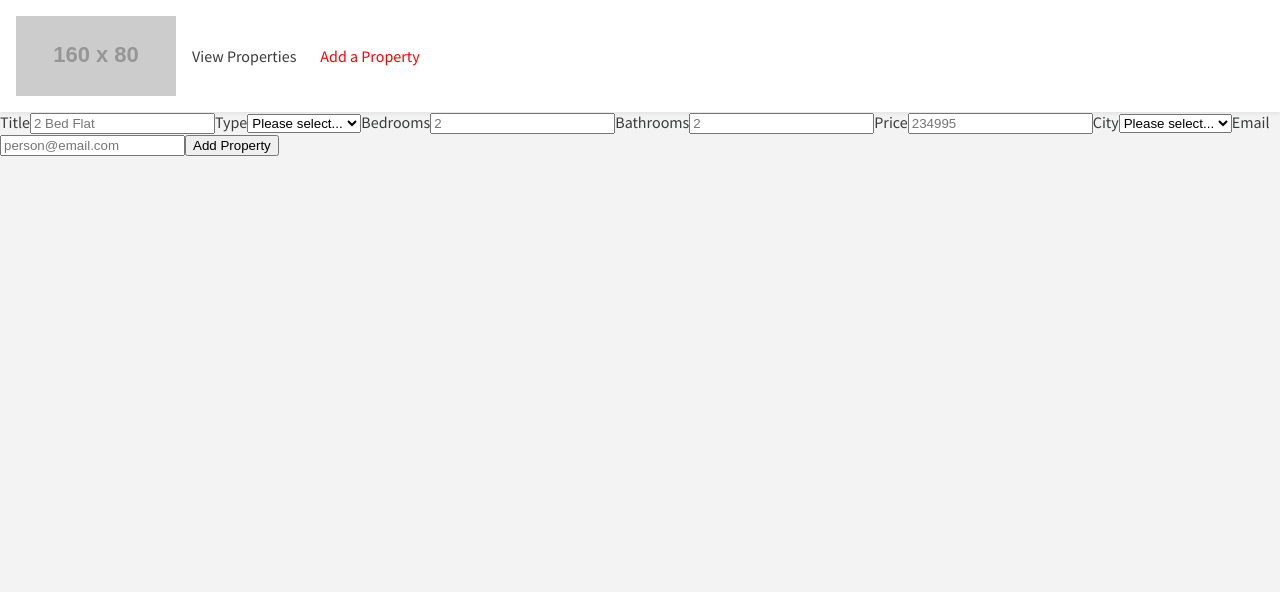
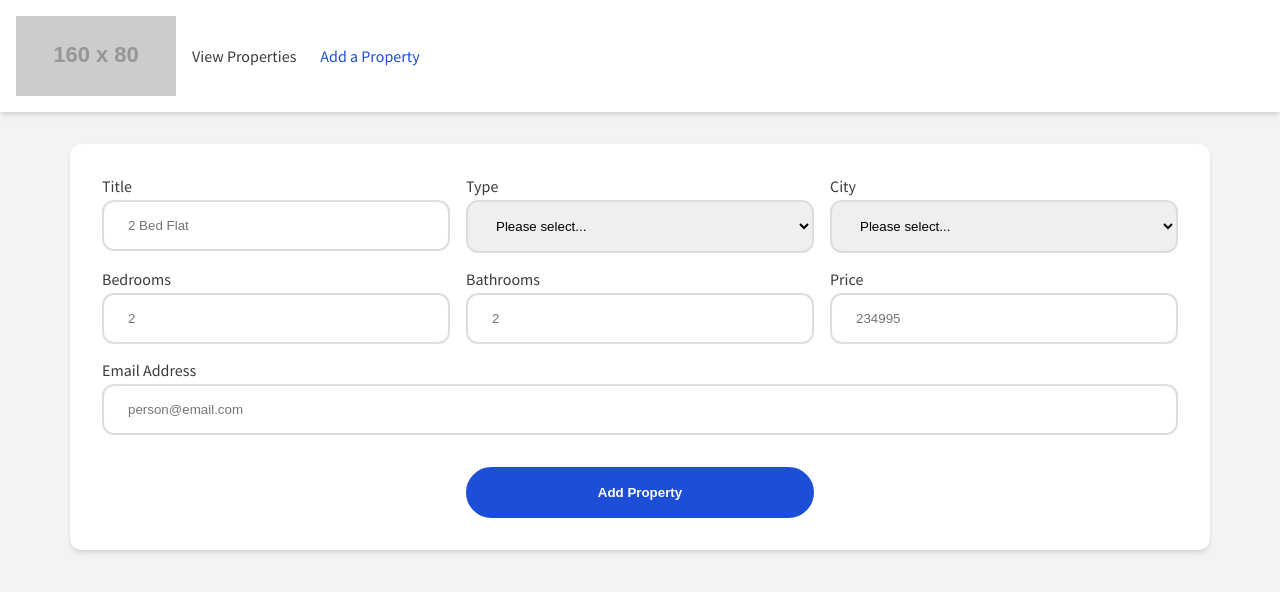
Before and after one commit to invertostew/surreal-estate, a React (Create React App) app: page /add-property in a window 1280 px wide. Shown: the top 592 px of the page. Built offline with nearby package versions, Linux system fonts and the light colour scheme.

Commit message:
feat: add property card component, and update styling

```diff
--- a/src/components/AddProperty.tsx
+++ b/src/components/AddProperty.tsx
@@ -4,15 +4,17 @@ import axios from "axios";
 
 import Alert from "./Alert";
 
+import "../styles/AddProperty.css";
+
 const AddProperty: React.FC = (): JSX.Element => {
   const initialState = {
     fields: {
       title: "",
       type: "",
+      city: "",
       bedrooms: "",
       bathrooms: "",
       price: "",
-      city: "",
       email: "",
     },
     alert: {
@@ -61,7 +63,7 @@ const AddProperty: React.FC = (): JSX.Element => {
       <Alert message={alert.message} success={alert.isSuccess} />
 
       <form className="add-property-form">
-        <label>
+        <label className="add-property-form__label">
           Title
           <input
             className="add-property-form__input"
@@ -71,17 +73,19 @@ const AddProperty: React.FC = (): JSX.Element => {
             placeholder="2 Bed Flat"
             value={fields.title}
             onChange={handleFieldChange}
+            required
           />
         </label>
 
-        <label>
+        <label className="add-property-form__label">
           Type
           <select
-            className="add-propert-form__select"
+            className="add-property-form__select"
             id="type"
             name="type"
             value={fields.type}
             onChange={handleFieldChange}
+            required
           >
             <option value="" disabled defaultValue="">
               Please select...
@@ -95,56 +99,15 @@ const AddProperty: React.FC = (): JSX.Element => {
           </select>
         </label>
 
-        <label>
-          Bedrooms
-          <input
-            className="add-property-form__input"
-            id="bedrooms"
-            name="bedrooms"
-            type="number"
-            min="1"
-            placeholder="2"
-            value={fields.bedrooms}
-            onChange={handleFieldChange}
-          />
-        </label>
-
-        <label>
-          Bathrooms
-          <input
-            className="add-property-form__input"
-            id="bathrooms"
-            name="bathrooms"
-            type="number"
-            min="1"
-            placeholder="2"
-            value={fields.bathrooms}
-            onChange={handleFieldChange}
-          />
-        </label>
-
-        <label>
-          Price
-          <input
-            className="add-property-form__input"
-            id="price"
-            name="price"
-            type="number"
-            min="1"
-            placeholder="234995"
-            value={fields.price}
-            onChange={handleFieldChange}
-          />
-        </label>
-
-        <label>
+        <label className="add-property-form__label">
           City
           <select
-            className="add-propert-form__select"
+            className="add-property-form__select"
             id="city"
             name="city"
             value={fields.city}
             onChange={handleFieldChange}
+            required
           >
             <option value="" disabled defaultValue="">
               Please select...
@@ -156,8 +119,53 @@ const AddProperty: React.FC = (): JSX.Element => {
           </select>
         </label>
 
-        <label>
-          Email
+        <label className="add-property-form__label">
+          Bedrooms
+          <input
+            className="add-property-form__input"
+            id="bedrooms"
+            name="bedrooms"
+            type="number"
+            min="1"
+            placeholder="2"
+            value={fields.bedrooms}
+            onChange={handleFieldChange}
+            required
+          />
+        </label>
+
+        <label className="add-property-form__label">
+          Bathrooms
+          <input
+            className="add-property-form__input"
+            id="bathrooms"
+            name="bathrooms"
+            type="number"
+            min="1"
+            placeholder="2"
+            value={fields.bathrooms}
+            onChange={handleFieldChange}
+            required
+          />
+        </label>
+
+        <label className="add-property-form__label">
+          Price
+          <input
+            className="add-property-form__input"
+            id="price"
+            name="price"
+            type="number"
+            min="1"
+            placeholder="234995"
+            value={fields.price}
+            onChange={handleFieldChange}
+            required
+          />
+        </label>
+
+        <label id="email-label" className="add-property-form__label">
+          Email Address
           <input
             className="add-property-form__input"
             id="email"
@@ -166,10 +174,11 @@ const AddProperty: React.FC = (): JSX.Element => {
             placeholder="person@email.com"
             value={fields.email}
             onChange={handleFieldChange}
+            required
           />
         </label>
 
-        <button type="submit" className="add-property__button">
+        <button type="submit" className="add-property-form__button">
           Add Property
         </button>
       </form>
--- a/src/components/Alert.tsx
+++ b/src/components/Alert.tsx
@@ -1,4 +1,6 @@
 import React from "react";
+
+import "../styles/Alert.css";
 
 interface AlertProps {
   message: string;
@@ -9,7 +11,9 @@ const Alert: React.FC<AlertProps> = ({
   message,
   success,
 }): JSX.Element | null => {
-  if (!message) return null;
+  if (!message) {
+    return null;
+  }
 
   return (
     <section className={`alert alert--${success ? "success" : "error"}`}>
--- a/src/styles/AddProperty.css
+++ b/src/styles/AddProperty.css
@@ -0,0 +1,51 @@
+.add-property {
+  max-width: 1140px;
+  width: 100%;
+  margin: 2rem auto auto
+}
+
+.add-property-form {
+  border-radius: 0.75rem;
+  background-color: #fff;
+  box-shadow: 0 4px 6px -1px rgb(0 0 0 / 10%), 0 2px 4px -1px rgb(0 0 0 / 6%);
+  padding: 2rem;
+  display: grid;
+  grid-gap: 1rem;
+  grid-template-columns: repeat(3, 1fr);
+}
+
+.add-property-form__label {
+  display: flex;
+  flex-flow: column nowrap;
+  font-weight: 500;
+}
+
+.add-property-form__input,
+.add-property-form__select,
+.add-property-form__button {
+  padding: 1rem 1.5rem;
+}
+
+.add-property-form__input,
+.add-property-form__select {
+  margin-top: 0.25rem;
+  border: 2px solid #ddd;
+  border-radius: 0.75rem;
+}
+
+.add-property-form__button {
+  border: 2px solid #1d4ed8;
+  background-color: #1d4ed8;
+  color: #fff;
+  border-radius: 99px;
+  font-weight: 700;
+  cursor: pointer;
+  margin-top: 1rem;
+  grid-column-start: 2;
+  grid-column-end: 2;
+}
+
+#email-label {
+  grid-column-start: 1;
+  grid-column-end: 4;
+}
--- a/src/styles/Alert.css
+++ b/src/styles/Alert.css
@@ -0,0 +1,22 @@
+.alert {
+  box-shadow: 0 4px 6px -1px rgb(0 0 0 / 10%), 0 2px 4px -1px rgb(0 0 0 / 6%);
+  padding: 1rem;
+  background-color: #fff;
+  border: 2px solid #ddd;
+  border-radius: 0.75rem;
+  margin-bottom: 2rem;
+  font-weight: 700;
+  text-align: center;
+}
+
+.alert--success {
+  color: #15803d;
+  background-color: #dcfce7;
+  border-color: #dcfce7;
+}
+
+.alert--error {
+  color: #b91c1c;
+  background-color: #fee2e2;
+  border-color: #fee2e2
+}
--- a/src/styles/Header.css
+++ b/src/styles/Header.css
@@ -3,7 +3,7 @@
   flex-flow: row wrap;
   align-items: center;
   padding: 1rem;
-  box-shadow: 0 .125rem .25rem rgba(0,0,0,.066);
+  box-shadow: 0 4px 6px -1px rgb(0 0 0 / 10%), 0 2px 4px -1px rgb(0 0 0 / 6%);
   background-color: #fff;
 }
 
@@ -15,32 +15,3 @@
   max-height: 80px;
   width: auto;
 }
-
-.navbar-links {
-  margin: 0;
-  padding: 0;
-  list-style-type: none;
-}
-
-.navbar-links__item {
-  display: inline-block;
-  margin-right: 0.5rem;
-  padding: 0.5rem;
-}
-
-.navbar-links__item:first-of-type {
-  margin-left: 0.5rem;
-}
-
-.navbar-links__item:last-of-type {
-  margin-right: 0;
-}
-
-.navbar-link {
-  text-decoration: none;
-  color: #3a3b3c;
-}
-
-.navbar-link.selected {
-  color: red;
-}
--- a/src/styles/NavBar.css
+++ b/src/styles/NavBar.css
@@ -0,0 +1,28 @@
+.navbar-links {
+  margin: 0;
+  padding: 0;
+  list-style-type: none;
+}
+
+.navbar-links__item {
+  display: inline-block;
+  margin-right: 0.5rem;
+  padding: 0.5rem;
+}
+
+.navbar-links__item:first-of-type {
+  margin-left: 0.5rem;
+}
+
+.navbar-links__item:last-of-type {
+  margin-right: 0;
+}
+
+.navbar-link {
+  text-decoration: none;
+  color: #3a3b3c;
+}
+
+.navbar-link.selected {
+  color: #1d4ed8;
+}
```
Also changed, not shown: src/components/PropertyCard.tsx (added, +37 -0 lines), src/styles/PropertyCard.css (added), 2 other files (tests, documents, lock files or other folders).
